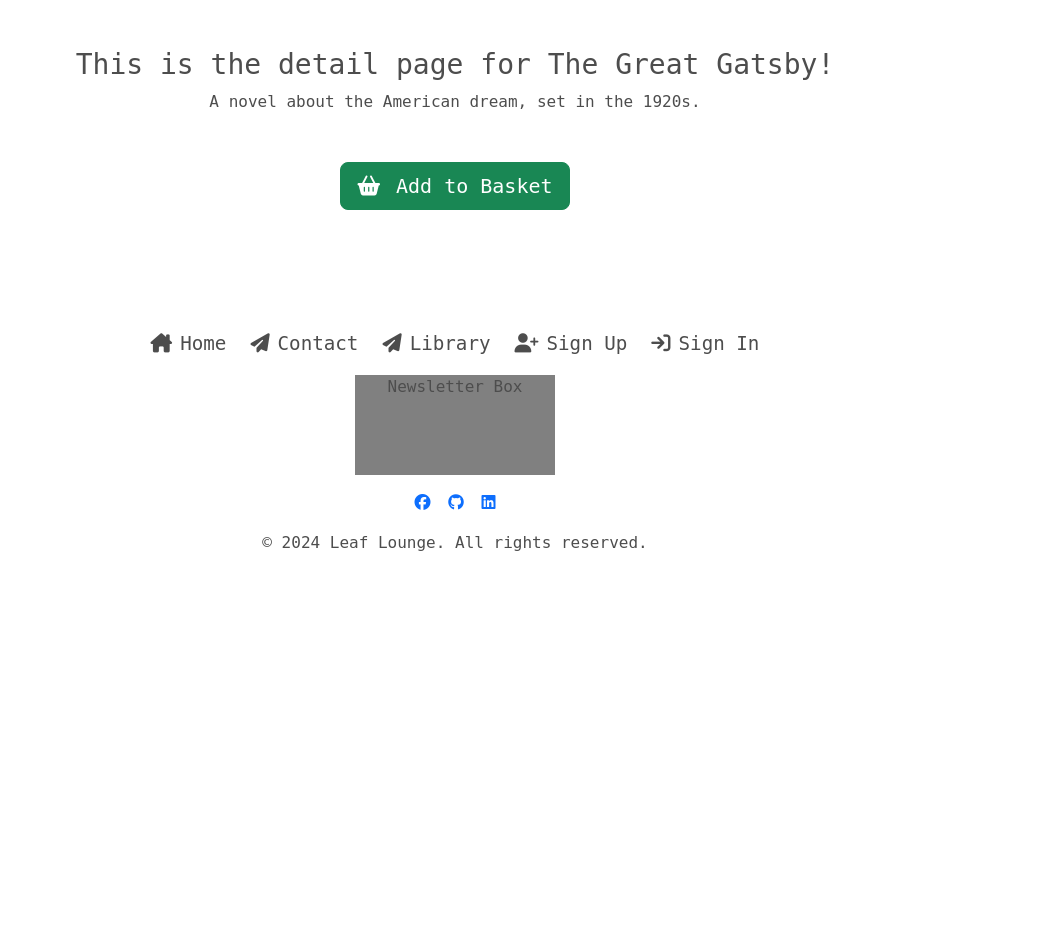
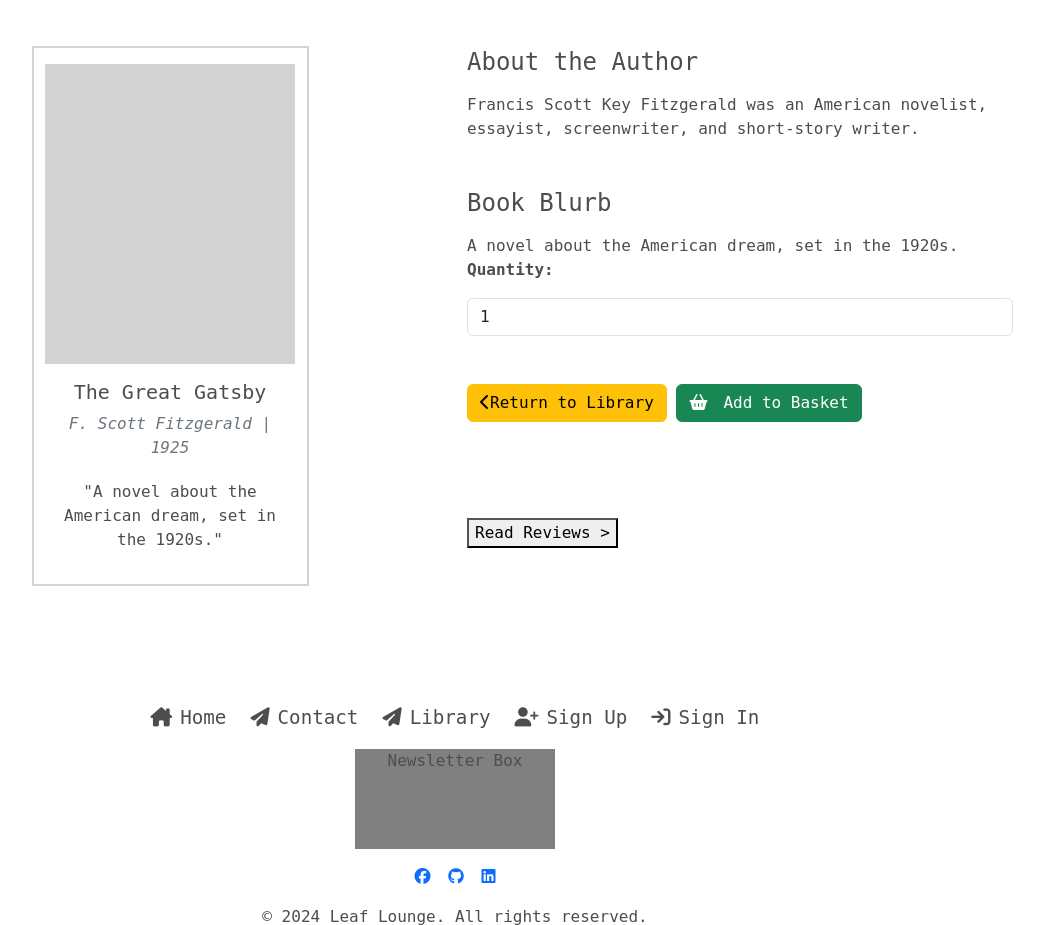
Before and after one commit to Ana-Niko-byte/leaf-lounge, a Django app: page /library/book/the-great-gatsby-fitzgerald in a window 1280 px wide. Shown: the part 214-1139 px from the top of the page, without its empty margins (185-1229 px from the left). Before the commit the page ends 765 px from the top, so only its background shows below. Run offline with Django 3.2, Linux system fonts and the light colour scheme; data comes from the database, SQL or seed files in the repository; both versions use the stored data as it was after the commit; some libraries are stand-ins or nearby versions.

Commit message:
add: add to basket functionality

```diff
--- a/basket/urls.py
+++ b/basket/urls.py
@@ -3,4 +3,5 @@
 
 urlpatterns = [
     path('', basket, name='basket'),
+    path('add/<int:book_id>', add_basket, name='add_to_basket'),
 ]
--- a/library/templates/library/book_detail.html
+++ b/library/templates/library/book_detail.html
@@ -2,11 +2,53 @@
 {% load static %}
 
 {% block content %}
-<div class="container d-flex flex-column align-items-center py-5">
-    <div class="row text-center">
-        <h3>This is the detail page for {{ book.title }}!</h3>
-        <div>{{ book.blurb }}</div>
+<div class="container">
+    <div class="row d-flex flex-row align-items-start justify-content-between py-5">
+        <div class="col-6 d-flex justify-content-center">
+            <div class="col-6 mb-5">
+                <div class="book p-3 d-flex flex-column align-items-center justify-content-start" style="outline: 2px solid lightgrey; max-height: 550px;">
+                    <div class="picture" style="width: 250px; height: 300px; background-color: lightgrey;"></div>
+                    <div class="text-center mt-3 mb-1">
+                        <p class="h5">{{ book.title }}</p>
+                        <p class="text-secondary"><em>{{ book.author }} | {{ book.year_published }}</em></p>
+                    </div>
+                    <p class="text-center">"{{ book.blurb | safe }}"</p>
+                </div>
+            </div>
+        </div>
+        <div class="col-6">
+            <div>
+                <h4 class="mb-3">About the Author</h4>
+                <div>{{ book.author.bio }}</div>
+            </div>
+            <div>
+                <h4 class="mt-5 mb-3">Book Blurb</h4>
+                <div>{{ book.blurb }}</div>
+                <form action="{% url 'add_to_basket' book.id %}" method="POST" class="form">
+                    {% csrf_token %}
+                    <div class="form-row">
+                        <div class="col-12">
+                            <p><strong>Quantity:</strong></p>
+                            <div class="input-group">
+                                <input type="number" class="form-control qty_input" name="quantity" value="1" min="1" max="99" data-book-id="{{ book.id }}" id="book_id_{{ book.id }}">
+                            </div>
+                        </div>
+                        <div class="col-12">
+                            <a href="{{ library_url }}" class="btn btn-warning">
+                                <i class="fas fa-chevron-left"></i>Return to Library
+                            </a>
+                            <button type="submit" class="btn btn-success my-5"><i class="fa-solid fa-basket-shopping me-3"></i>Add to Basket</button>
+                        </div>
+                        <input type="hidden" name="redirect_url" value="{{ request.path }}">
+                    </div>
+                </form>
+            </div>
+            <div class="reviews mt-5">
+                <!-- Add functionality to this later -->
+                <button>Read Reviews ></button>
+                <!-- /Add functionality to this later -->
+            </div>
+        </div>
     </div>
-    <button class="btn btn-lg btn-success my-5"><i class="fa-solid fa-basket-shopping me-3"></i>Add to Basket</button>
 </div>
 {% endblock %}
--- a/templates/base.html
+++ b/templates/base.html
@@ -7,6 +7,7 @@
 {% url 'contact' as contact_url %}
 {% url 'book-summary' as summary_url %}
 {% url 'basket' as basket_url %}
+{% url 'add_to_basket' as add_basket_url %}
 
 {% url 'account_login' as signin_url %}
 {% url 'account_signup' as signup_url %}
```
Also changed, not shown: basket/views.py (+21 -2 lines), db.sqlite3.
